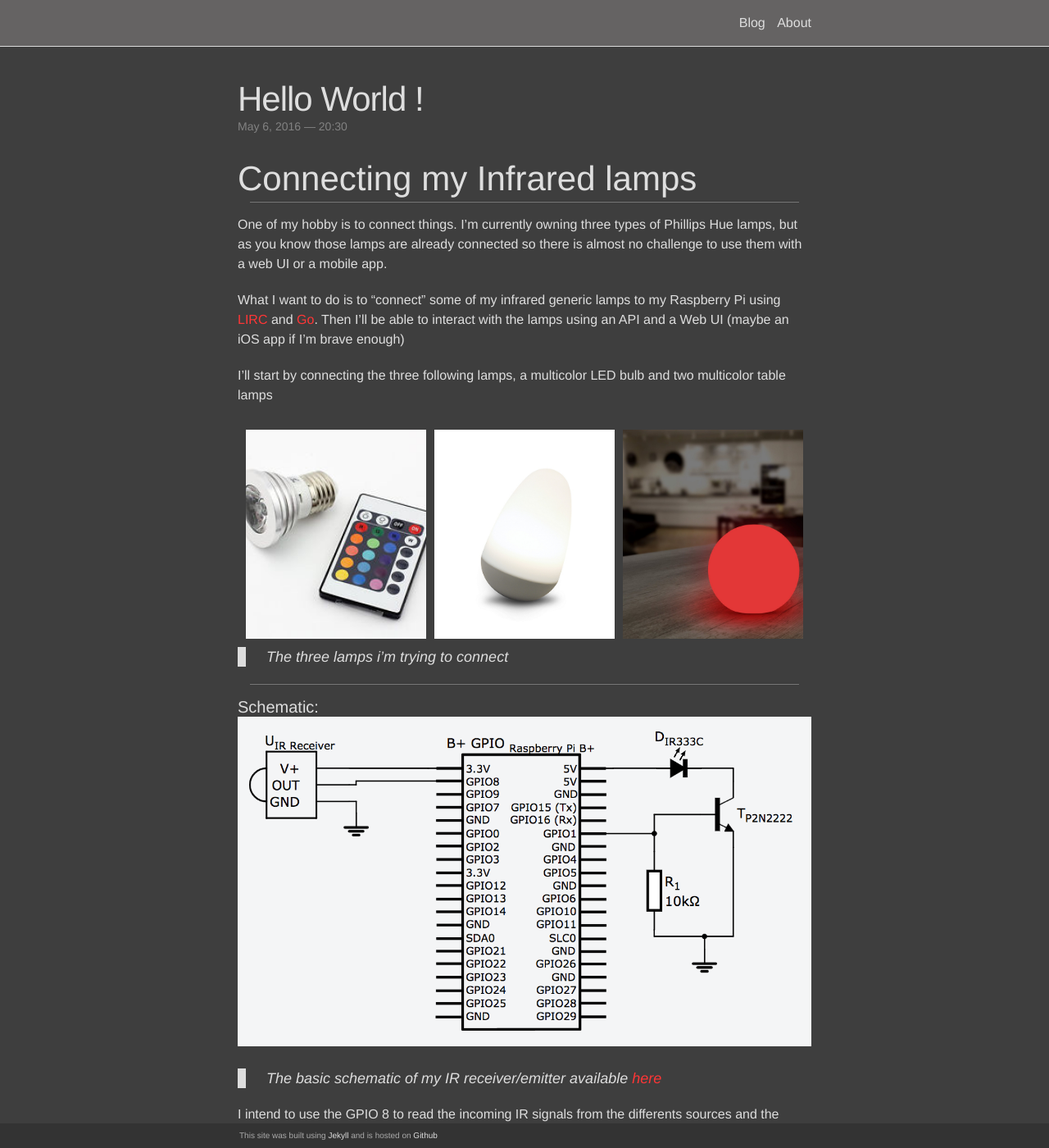
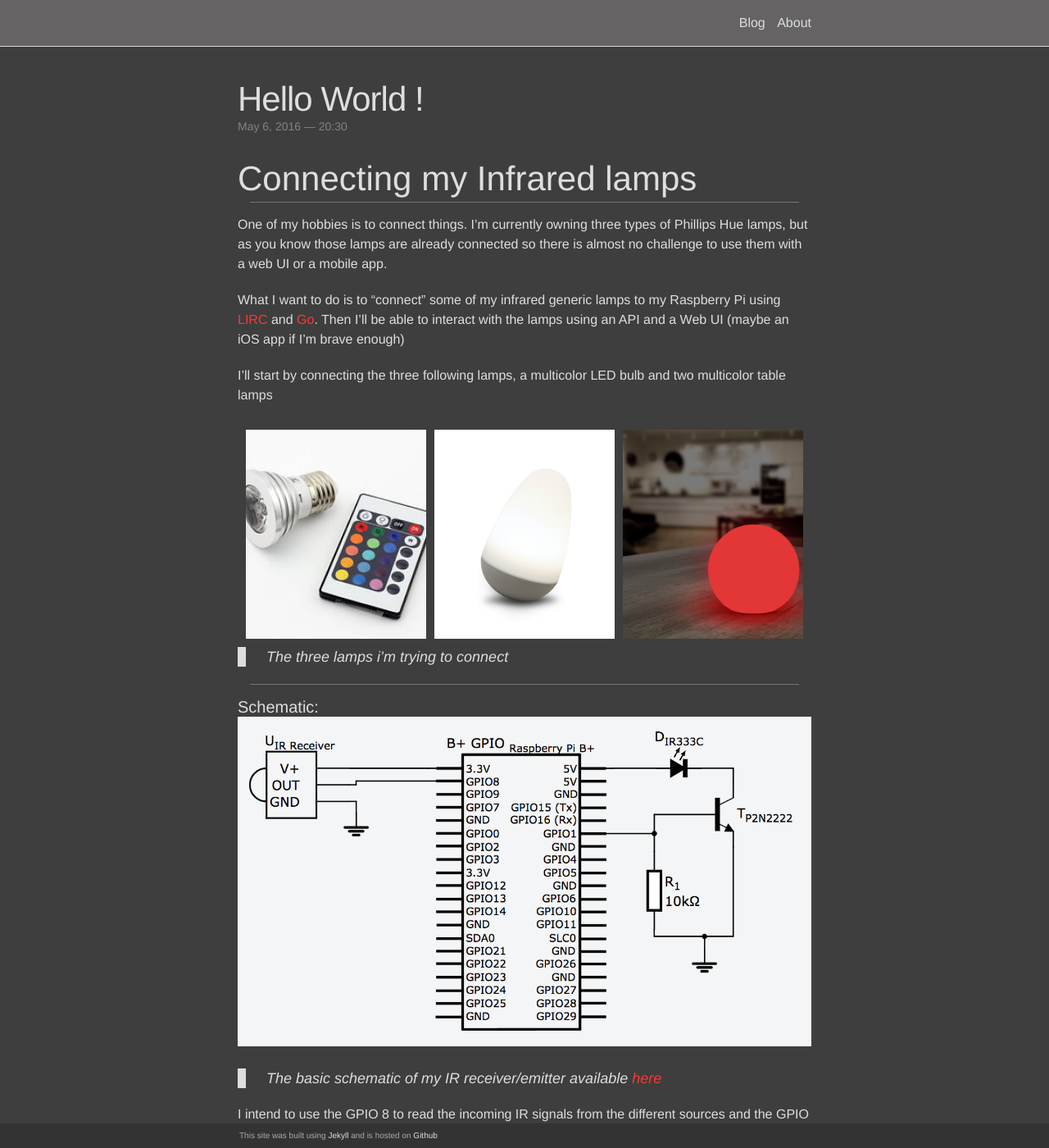
Before and after one commit to Genesor/genesor.github.io, a Jekyll site: the page built from _posts/2016-05-06-hello-world.markdown, in a window 1280 px wide and 1400 px high. Shown: the whole window at 82% size. Built offline with Jekyll 4.4.1, drawn with Linux system fonts in a browser that asks for light colours; nearby versions of some CDN libraries; some web fonts are replaced; comment, search, counter and statistics services are not loaded.

Commit message:
Change syntax highlighter & fix typos

```diff
--- a/_config.yml
+++ b/_config.yml
@@ -11,7 +11,7 @@
 # Build settings
 markdown: kramdown
 
-highlighter: pygments
+highlighter: rouge
 google_analytics: UA-76656028-1
 # Pagination
 paginate: 15
--- a/_posts/2016-05-06-hello-world.markdown
+++ b/_posts/2016-05-06-hello-world.markdown
@@ -10,7 +10,7 @@
 
 <hr>
 
-One of my hobby is to connect things. I'm currently owning three types of Phillips Hue lamps, but as you know those lamps are already connected so there is almost no challenge to use them with a web UI or a mobile app.
+One of my hobbies is to connect things. I'm currently owning three types of Phillips Hue lamps, but as you know those lamps are already connected so there is almost no challenge to use them with a web UI or a mobile app.
 
 What I want to do is to "connect" some of my infrared generic lamps to my Raspberry Pi using [LIRC](http://www.lirc.org/){:target="_blank"}{:target="_blank"} and [Go](https://golang.org/){:target="_blank"}. Then I'll be able to interact with the lamps using an API and a Web UI (maybe an iOS app if I'm brave enough)
 
@@ -32,7 +32,7 @@
 
 > The basic schematic of my IR receiver/emitter available [here](https://123d.circuits.io/circuits/2107586-basic-ir-receiver-emitter-raspberry){:target="_blank"}
 
-I intend to use the GPIO 8 to read the incoming IR signals from the differents sources and the GPIO 1 to send the signals. To do so I only need to have the good LIRC configuration.
+I intend to use the GPIO 8 to read the incoming IR signals from the different sources and the GPIO 1 to send the signals. To do so I only need to have the good LIRC configuration.
 
 <hr>
 
```
